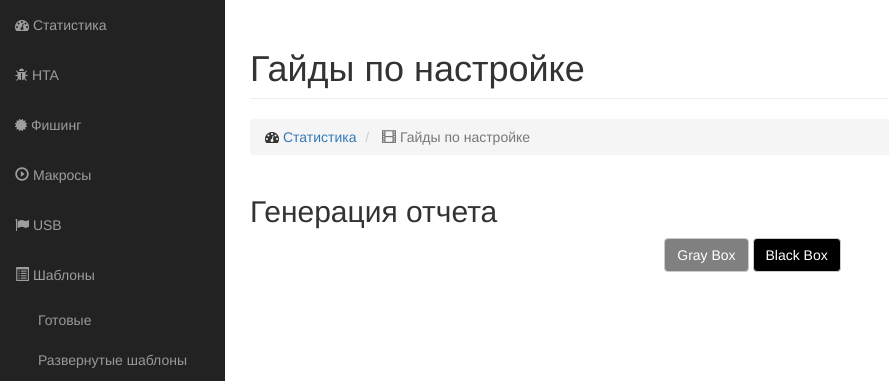
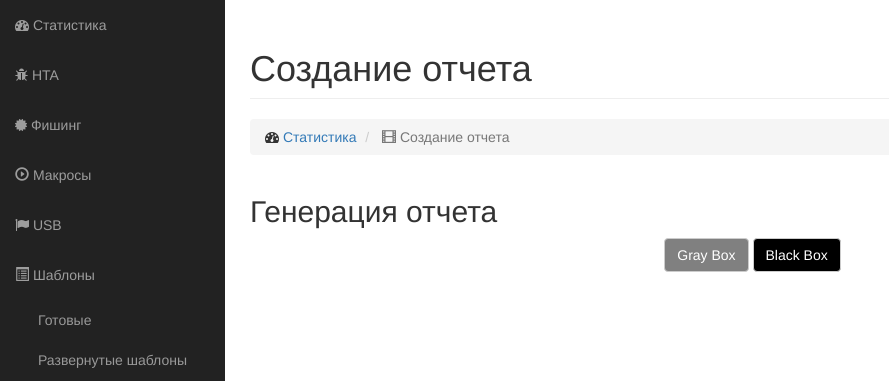
Before and after one commit to ir0njaw/HumanTracker, a PHP site: page /cc/report/ in a window 1280 px wide. Shown: the part 51-432 px from the top of the page, without its empty margins (0-889 px from the left). Run offline with PHP 8.4, Linux system fonts and the light colour scheme; some libraries are stand-ins or nearby versions.

Commit message:
Update index.php

```diff
--- a/cc/report/index.php
+++ b/cc/report/index.php
@@ -9,7 +9,7 @@
     <meta name="description" content="">
     <meta name="author" content="">
 
-    <title>Гайды по настройке</title>
+    <title>Создание отчета</title>
 
     <!-- Bootstrap Core CSS -->
     <link href="../css/bootstrap.min.css" rel="stylesheet">
@@ -126,7 +126,7 @@
                 <div class="row">
                     <div class="col-lg-12">
                         <h1 class="page-header">
-                            Гайды по настройке
+                            Создание отчета
 
                         </h1>
                         <ol class="breadcrumb">
@@ -134,7 +134,7 @@
                                 <i class="fa fa-dashboard"></i>  <a href="../">Статистика</a>
                             </li>
                             <li class="active">
-                                <i class="glyphicon glyphicon-film"></i> Гайды по настройке
+                                <i class="glyphicon glyphicon-film"></i> Создание отчета
                             </li>
                         </ol>
 
```
